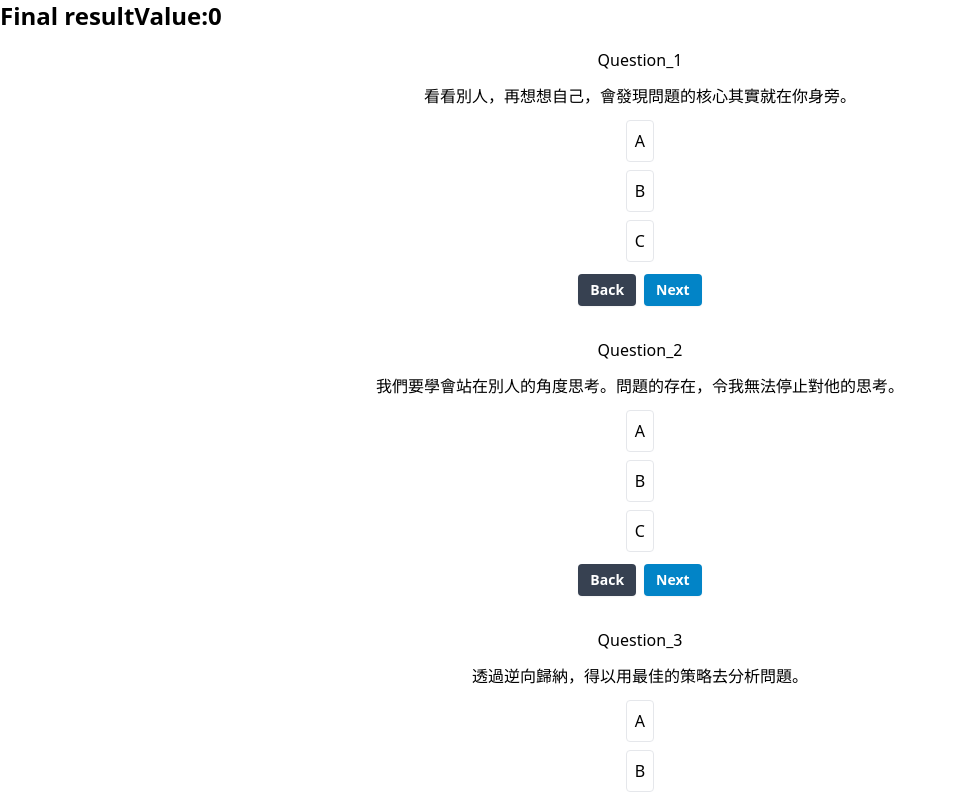
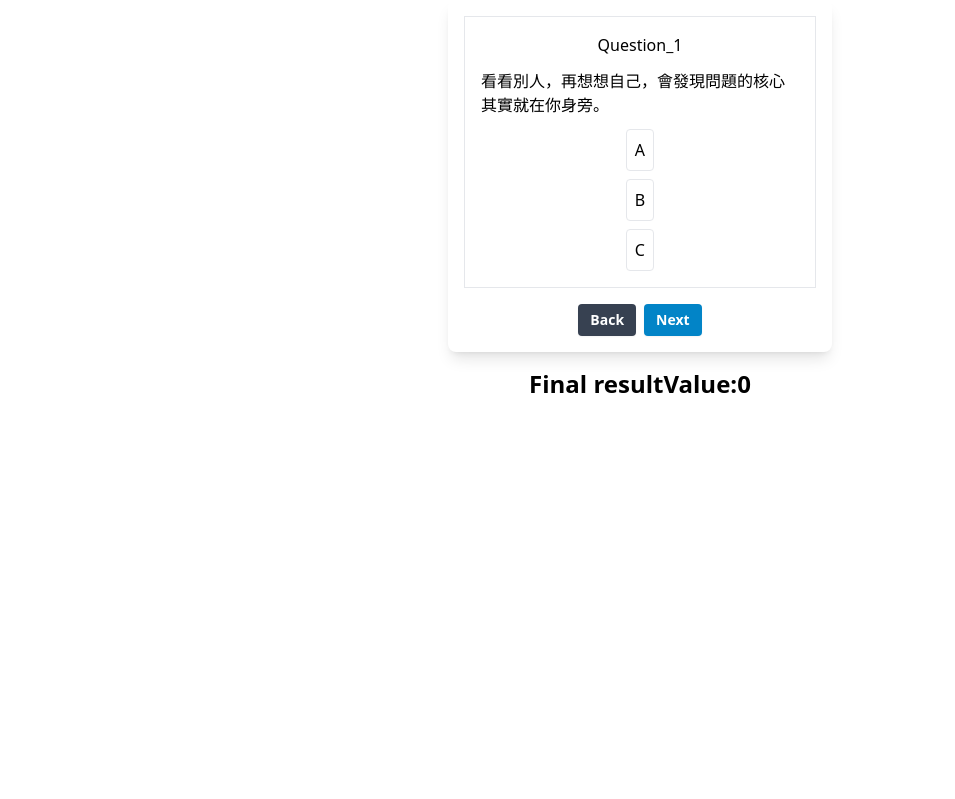
Before and after one commit to MestoChang/psychological, a React (Vite) app: page / in a window 1280 px wide. Shown: the top 799 px of the page, without its empty margins (0-955 px from the left). Built offline with nearby package versions, Linux system fonts and the light colour scheme.

Commit message:
switch slides

```diff
--- a/src/App.jsx
+++ b/src/App.jsx
@@ -1,31 +1,26 @@
 import React, { useState } from 'react';
 import Slides from './components/Slides';
-import Questions from './constants/Question';
+import QuestionData from './constants/QuestionData';
 
 const App = () => {
 
+  // console.log(QuestionData);
   const [result, setResult] = useState(0);
-
-  // console.log(Questions);
 
   const handleChange = (value) => {
     setResult(result + value);
     console.log('result value:', result)
   }
 
+  return (
+    <div className='flex flex-col gap-4 justify-center items-center'>
 
-  return (
-    <div>
+      <Slides data={QuestionData} />
 
       <div className='text-2xl font-bold'>
         Final resultValue:{result}
       </div>
 
-      {Questions.map(question => {
-        return (
-          <Slides key={question.id} question={question} value={result} onChange={handleChange} />
-        )
-      })}
 
     </div>
   )
--- /dev/null
+++ b/src/components/Question.jsx
@@ -0,0 +1,31 @@
+import React from 'react'
+
+const Question = ({ question, index, currentIndex }) => {
+
+    return (
+        <div className={`flex-col gap-3 justify-center items-center p-4 border ${ currentIndex == index ? 'flex' : 'hidden'}`}>
+
+            <h3>
+                {question.title}
+            </h3>
+
+            <p>
+                {question.question}
+            </p>
+
+            <ul className='space-y-2'>
+                {question.answers.map((answer, index) => {
+                    return (
+                        <li key={index}
+                            className='cursor-pointer p-2 border rounded'>
+                            {answer.label}
+                        </li>
+                    )
+                })}
+            </ul>
+
+        </div>
+    )
+}
+
+export default Question;
--- a/src/components/Slides.jsx
+++ b/src/components/Slides.jsx
@@ -1,51 +1,57 @@
-import React from 'react';
+import React, { useState } from 'react';
 import Button from './Button';
+import Question from './Question';
+
+const Slides = ({ data }) => {
+
+    // console.log(data);
+
+    const [currentIndex, setCurrentIndex] = useState(0);
+    const nextSlide = () => {
+        if (currentIndex < data.length - 1) {
+            setCurrentIndex(currentIndex + 1);
+        } else { // 之後改成無法再倒退
+            setCurrentIndex(0);
+            console.log('return to first');
+        }
+    };
+    const prevSlide = () => {
+        if (currentIndex > 0) {
+            setCurrentIndex(currentIndex - 1);
+        } else { // 之後改成跳轉至結果
+            setCurrentIndex(data.length - 1);
+            console.log('back to last slide');
+        }
+    }
 
 
-const Slides = ({question, onChange, value}) => {
+    return (
+        <div className='bg-white shadow-lg max-w-sm rounded-lg overflow-hidden p-4'>
 
-    console.log('origin value:', value);
+            <div>
 
-    const handleSelect = (answer) => {
-        console.log('answerValue', answer.value);
-        value = answer.value;
-        return value;
-    }
+                {/* render question */}
+                {data.map((question, index) => (
+                    <Question
+                        key={question.id}
+                        question={question}
+                        index={index}
+                        currentIndex={currentIndex} />
+                ))}
 
-    const handleSubmit = () => {
-        console.log('current value', value);
-        onChange(value);
-    }
+            </div>
 
-    return (
-        <div className='flex flex-col gap-3 justify-center items-center p-4'>
-
-            <h3>
-                {question.title}
-            </h3>
-
-            <p>
-                {question.question}
-            </p>
-
-            <ul className='space-y-2'>
-                {question.answers.map((answer, index) => {
-                    return(
-                    <li key={index}
-                        onClick={() => handleSelect(answer)}
-                        className='cursor-pointer p-2 border rounded'>
-                        {answer.label}
-                    </li>
-                    )
-                })}
-            </ul>
-
-            <div className='flex gap-2'>
-                <Button secondary>Back</Button>
-                <Button primary onClick={() => handleSubmit()}>Next</Button>
+            <div className='flex gap-2 justify-center mt-4'>
+                <Button secondary onClick={prevSlide}>
+                    Back
+                </Button>
+                <Button primary onClick={nextSlide}>
+                    Next
+                </Button>
             </div>
 
         </div>
+
     )
 }
 
--- a/src/constants/Question.jsx
+++ b/src/constants/QuestionData.jsx
@@ -1,4 +1,4 @@
-const Questions = [
+const QuestionData = [
     {
         id: 7001,
         title: "Question_1",
@@ -115,4 +115,4 @@ const Questions = [
 
 
 
-export default Questions;
+export default QuestionData;
```
